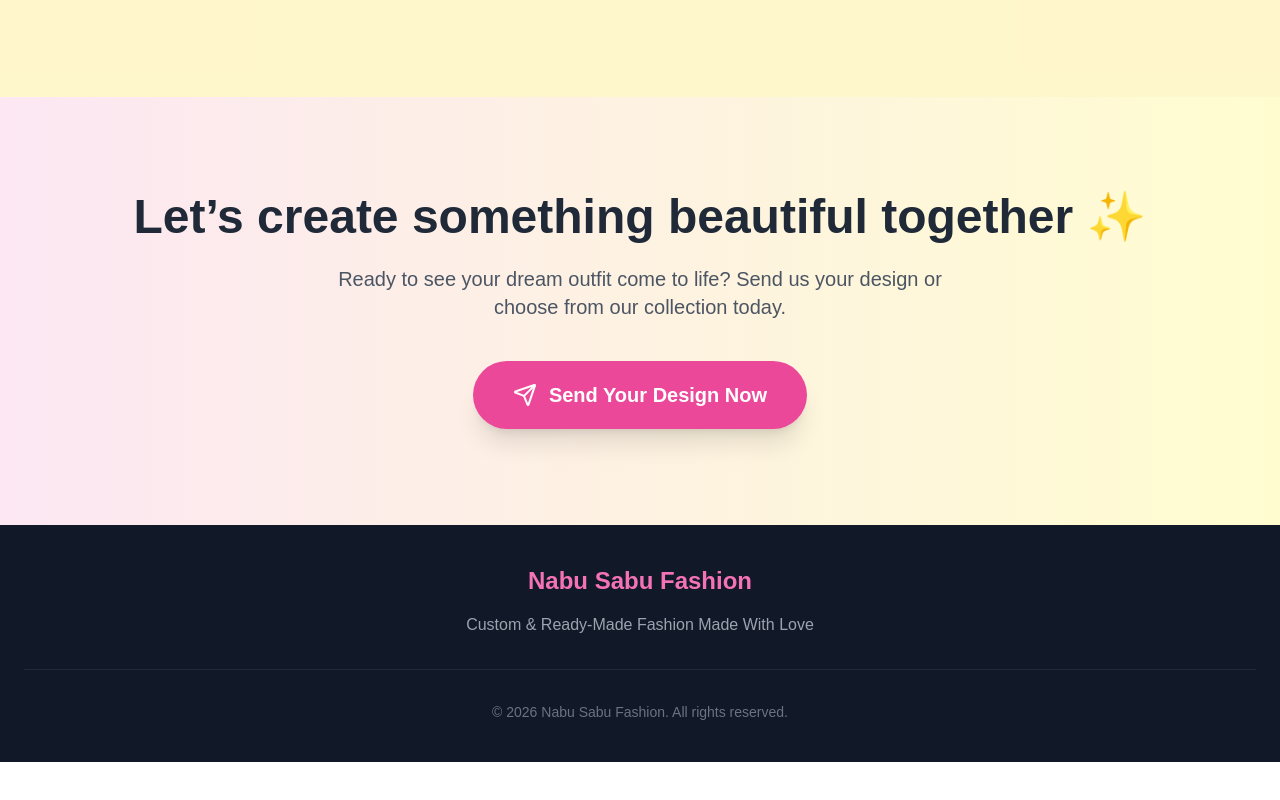
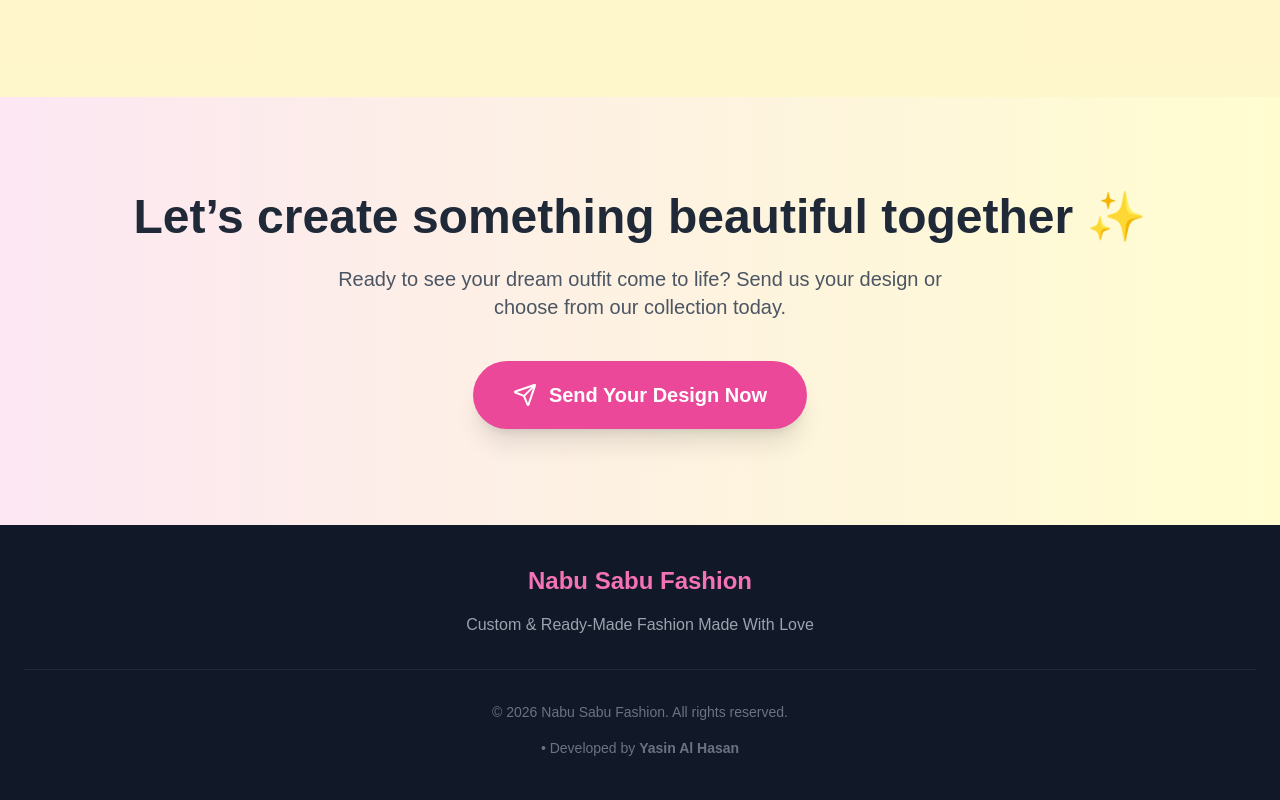
Before and after one commit to yasin-hasan2/nabu-sabu-fashion, a React (Vite) app in the folder client/: page / in a window 1280 px wide. Shown: the part 4761-5561 px from the top of the page. Before the commit the page ends 5523 px from the top, so only its background shows below. Built offline with nearby package versions, Linux system fonts and the light colour scheme; no server answers.

Commit message:
add developer identity in footer

```diff
--- a/client/src/components/Footer.jsx
+++ b/client/src/components/Footer.jsx
@@ -14,6 +14,19 @@ const Footer = () => {
           &copy; {new Date().getFullYear()} Nabu Sabu Fashion. All rights
           reserved.
         </div>
+        <div className="text-center text-sm text-gray-500 py-4">
+          <span>
+            {/* © {new Date().getFullYear()} */}• Developed by{" "}
+            <a
+              href="https://www.linkedin.com/in/yasin-al-hasan-05a16425a"
+              target="_blank"
+              rel="noopener noreferrer"
+              className="font-semibold hover:text-black transition"
+            >
+              Yasin Al Hasan
+            </a>
+          </span>
+        </div>
       </div>
     </footer>
   );
```
